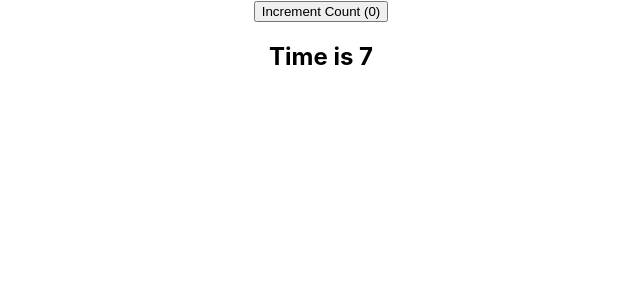
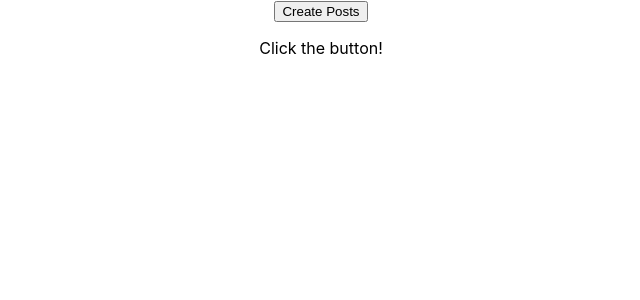
Before and after one commit to ChronoLogic12/ci-react-intro, a React (Create React App) app in the folder my-app/: page / in a window 1280 px wide. Shown: the top 300 px of the page, without its empty margins (319-959 px from the left). Built offline with nearby package versions, Linux system fonts and the light colour scheme; the HTML template or start-up script is replaced by a standard one.

Commit message:
Create class components that make GET and POST request using axios

```diff
--- a/my-app/src/App.js
+++ b/my-app/src/App.js
@@ -17,12 +17,14 @@ import "./App.css";
 // import ControlledFormHooks from "./components/ControlledFormHooks";
 // import UseStateWithArrays from "./components/UseStateWithArrays";
 // import UseStateWithObjects from "./components/UseStateWithObjects";
-import UseEffectCounter from "./components/UseEffectCounter";
+// import UseEffectCounter from "./components/UseEffectCounter";
+// import HTTPRequests from "./components/HTTPRequests"
+import HTTPPost from "./components/HTTPPost";
 
 function App() {
 	return (
 		<div className="App">
-			<UseEffectCounter />
+			<HTTPPost />
 		</div>
 	);
 }
--- /dev/null
+++ b/my-app/src/components/HTTPPost.jsx
@@ -0,0 +1,46 @@
+import React, { Component } from "react";
+import axios from "axios";
+
+export class HTTPPost extends Component {
+	constructor(props) {
+		super(props);
+
+		this.state = {
+			postsResponse: null,
+		};
+	}
+
+	postToApi = () => {
+		axios
+			.post("https://jsonplaceholder.typicode.com/posts", {
+				title: "Hello World",
+				body: "It Works",
+				userId: 123,
+			})
+			.then((response) => {
+				console.log(response);
+				this.setState({
+					postsResponse: response.data,
+				});
+			});
+	};
+
+	render() {
+		const { postsResponse } = this.state;
+		return (
+			<div>
+				<button onClick={this.postToApi}>Create Posts</button>
+				{postsResponse ? (
+					<div>
+						<h1>{this.state.postsResponse.title}</h1>
+						<p>{this.state.postsResponse.body}</p>
+					</div>
+				) : (
+					<p>Click the button!</p>
+				)}
+			</div>
+		);
+	}
+}
+
+export default HTTPPost;
--- /dev/null
+++ b/my-app/src/components/HTTPRequests.jsx
@@ -0,0 +1,53 @@
+import React, { Component } from "react";
+import axios from "axios";
+
+export class HTTPRequests extends Component {
+	constructor(props) {
+		super(props);
+
+		this.state = {
+			posts: [],
+			error: null,
+		};
+	}
+
+	componentDidMount() {
+		axios
+			.get("https://jsonplaceholder.typicode.com/posts")
+			.then((response) => {
+				this.setState({
+					posts: Array.isArray(response.data) ? response.data : [response.data],
+				});
+			})
+			.catch((error) => {
+				this.setState({ error: error.message });
+			});
+	}
+
+	render() {
+		const posts = this.state.posts;
+		return (
+			<div>
+				<h2>Posts:</h2>
+				{posts.length ? (
+					posts.map((post) => (
+						<div key={post.id}>
+							<h2>
+								{post.id}. {posts.title}
+							</h2>
+							<h4>By User ID {post.userId}</h4>
+							<p>{post.body}</p>
+							<hr />
+						</div>
+					))
+				) : this.state.error ? (
+					<p>{this.state.error}</p>
+				) : (
+					<h4>Loading Posts...</h4>
+				)}
+			</div>
+		);
+	}
+}
+
+export default HTTPRequests;
--- /dev/null
+++ b/package.json
@@ -0,0 +1,5 @@
+{
+  "dependencies": {
+    "axios": "^0.27.2"
+  }
+}
```
Also changed, not shown: 1 other file (tests, documents, lock files or other folders).
